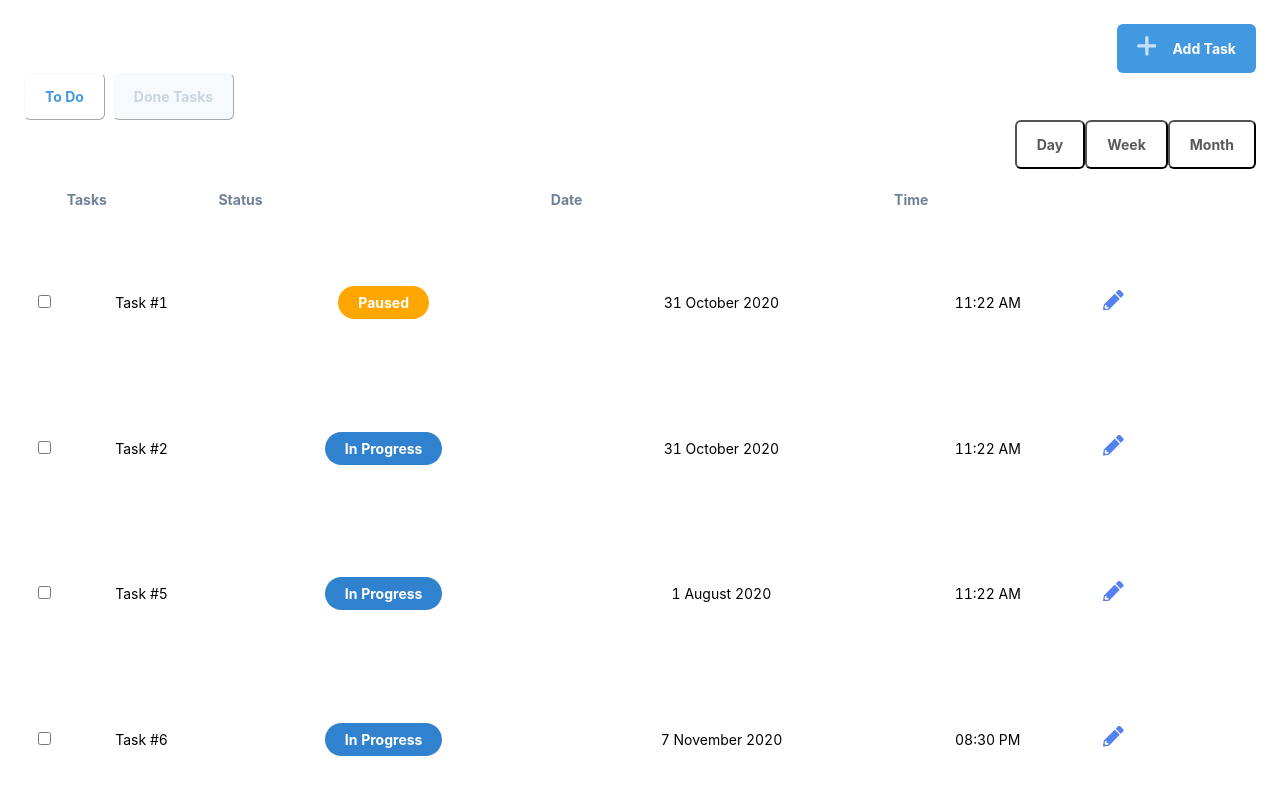
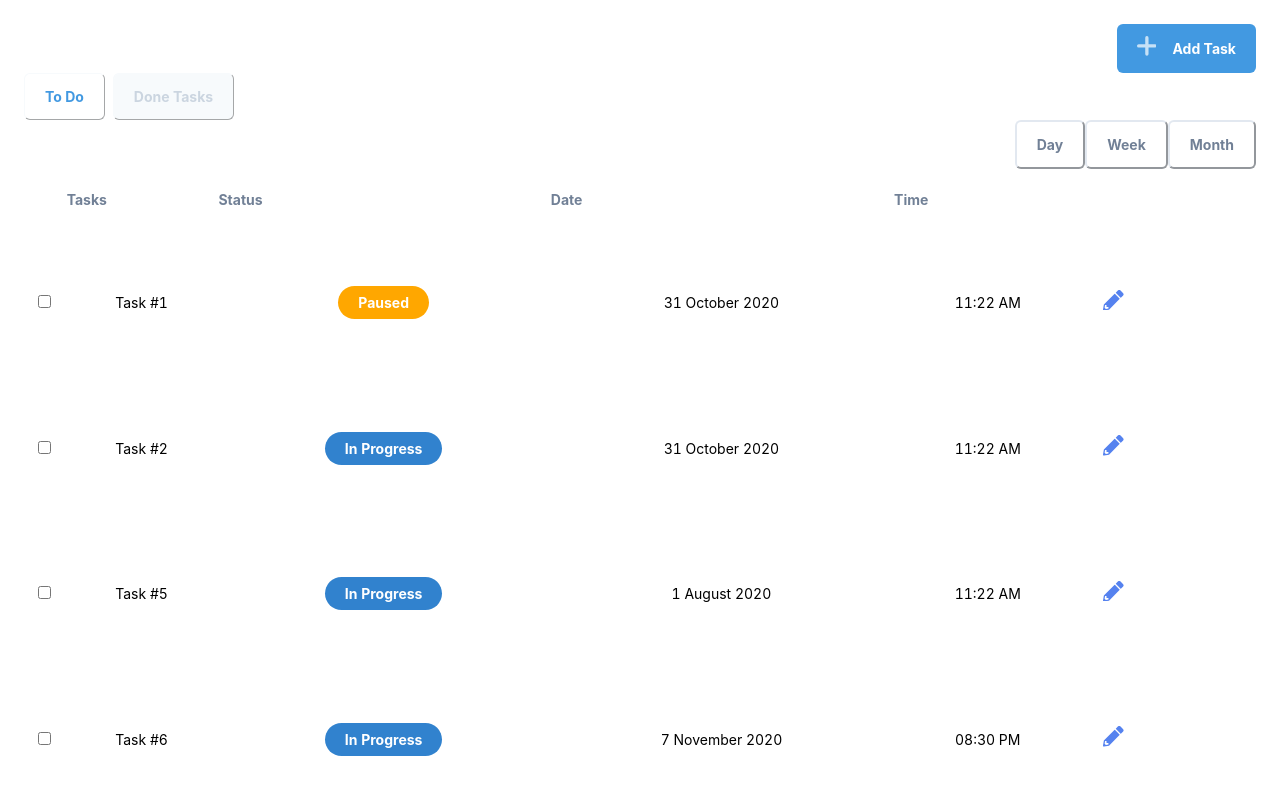
Before and after one commit to sahelhamed/todo-app, a React (Create React App) app: page / in a window 1280 px wide. Shown: the top 794 px of the page. Built offline with nearby package versions, Linux system fonts and the light colour scheme.

Commit message:
fix: some styles

```diff
--- a/src/components/Button.tsx
+++ b/src/components/Button.tsx
@@ -16,7 +16,7 @@ const Button = ({ title, onClick, className, icon }: Props): ReactElement => {
       type="button"
       className={cn(
         title !== '' ? 'bg-blue-500' : 'bg-transparent',
-        'text-white border-none font-Roboto font-bold rounded-md px-5 py-3',
+        'text-white border-none font-Roboto font-bold rounded-md px-5 py-3 outline-none',
         icon && 'flex items-center',
         className,
       )}
--- a/src/components/Tab.tsx
+++ b/src/components/Tab.tsx
@@ -15,7 +15,7 @@ const Tab = ({ title, onClick, className, isActive }: Props): ReactElement => {
       type="button"
       className={cn(
         isActive ? 'bg-white text-blue-500' : 'bg-gray-100 text-gray-400',
-        'text-white border border-gray-100 font-Roboto font-bold rounded-md px-5 py-3',
+        'text-white border border-gray-100 font-Roboto font-bold rounded-md px-5 py-3 outline-none',
         className,
       )}
       onClick={onClick}
--- a/src/containers/ToDos/index.tsx
+++ b/src/containers/ToDos/index.tsx
@@ -1,5 +1,6 @@
 // Node_modules
 import React, { ReactElement, useCallback, useState } from 'react';
+import cn from 'classnames';
 // Components
 import Table from '../../components/Table';
 import Label from '../../components/Label';
@@ -246,7 +247,10 @@ const ToDos = (): ReactElement => {
         {buttons.map((button) => (
           <button
             key={button.title}
-            className="bg-white font-Roboto font-bold rounded-md px-5 py-3"
+            className={cn(
+              'bg-white font-Roboto font-bold rounded-md px-5 py-3 border-gray-300 outline-none',
+              button.title === timeFilter ? 'text-blue-500' : 'text-gray-600',
+            )}
             type="button"
             onClick={button.onClick}
           >
```
